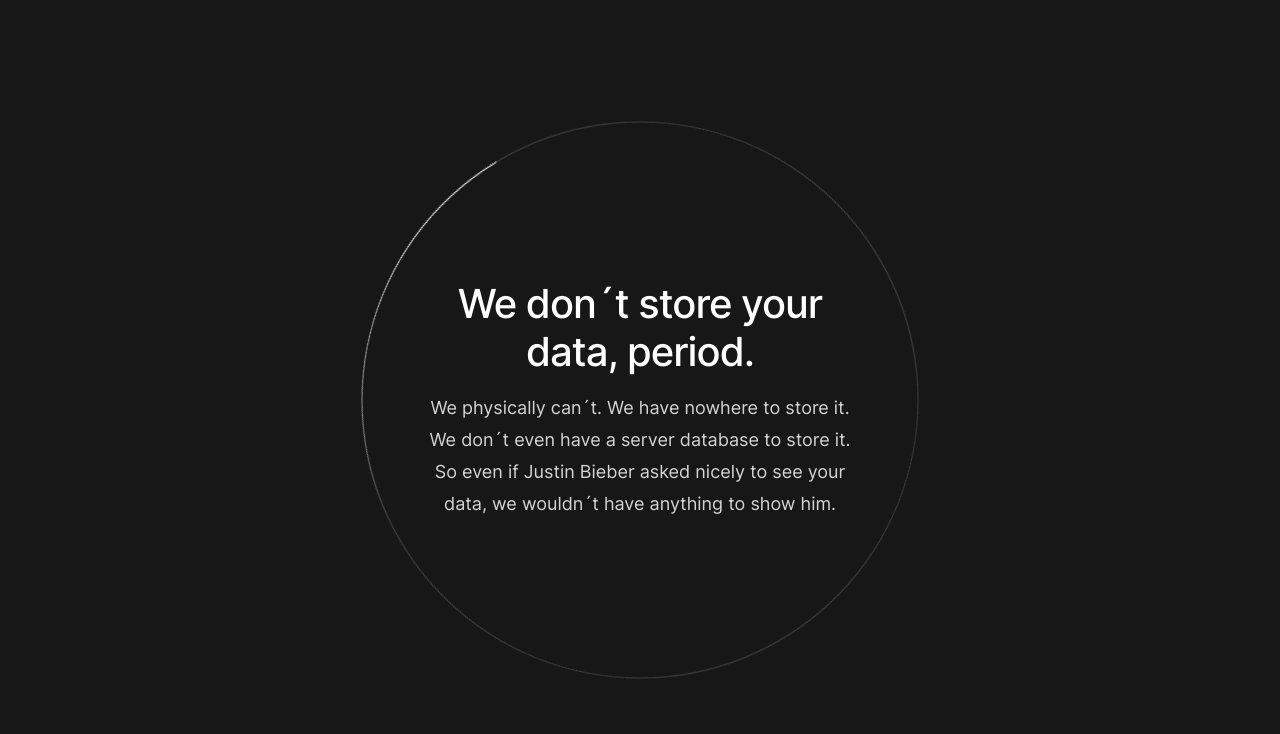
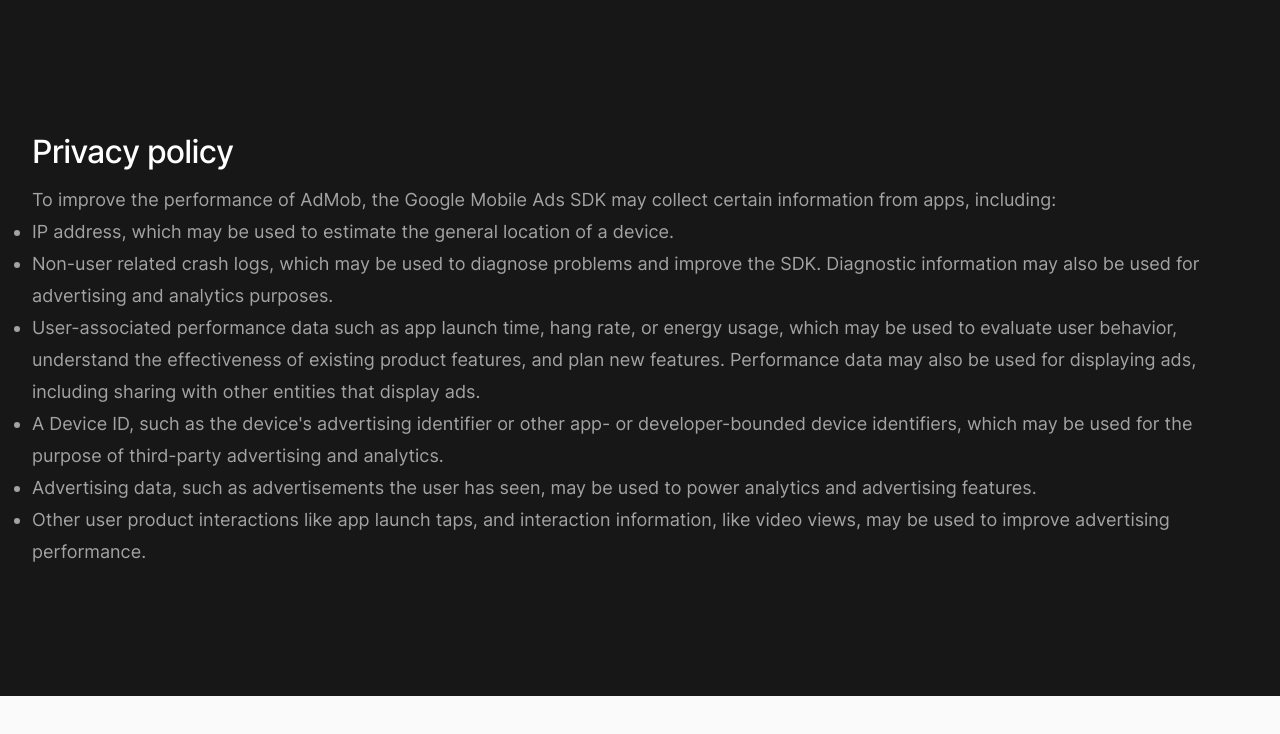
Before and after one commit to Pixeelix/elektrihindLandingPage, a Next.js app: page /privacy in a window 1280 px wide. Shown: the top 734 px of the page. Built offline with nearby package versions, Linux system fonts and the light colour scheme.

Commit message:
Privacy policy update

```diff
--- a/src/pages/privacy.jsx
+++ b/src/pages/privacy.jsx
@@ -9,22 +9,37 @@
         <title>Privacy</title>
       </Head>
 
+
       <section
-        id="get-free-shares-today"
-        className="h-full overflow-hidden bg-gray-900 py-20 sm:py-28"
+        id="privacy"
+        aria-label="Features for investing all your money"
+        className="bg-gray-900 py-20 sm:py-32"
       >
-        <div className="absolute top-1/2 left-20 -translate-y-1/2 sm:left-1/2 sm:-translate-x-1/2">
-          <CircleBackground color="#fff" className="animate-spin-slower" />
-        </div>
-        <Container className="absolute top-1/2 left-20 -translate-y-1/2 sm:left-1/2 sm:-translate-x-1/2">
-          <div className="mx-auto max-w-md sm:text-center">
-            <h2 className="text-3xl font-medium tracking-tight text-white sm:text-4xl">
-              We don´t store your data, period.
+        <Container>
+          <div className="mx-auto max-w-fit max-h-screen lg:mx-0 lg:max-w-fit">
+            <h2 className="text-3xl font-medium tracking-tight text-white">
+              Privacy policy
             </h2>
-            <p className="mt-4 text-lg text-gray-300">
-              We physically can´t. We have nowhere to store it. We don´t even
-              have a server database to store it. So even if Justin Bieber asked
-              nicely to see your data, we wouldn´t have anything to show him.
+            <p className="mt-2 text-lg text-gray-400">
+              To improve the performance of AdMob, the Google Mobile Ads SDK may collect certain information from apps, including:
+              <ul class="list-disc">
+                <li>IP address, which may be used to estimate the general location of a device.</li>
+              </ul>
+              <ul class="list-disc">
+                <li>Non-user related crash logs, which may be used to diagnose problems and improve the SDK. Diagnostic information may also be used for advertising and analytics purposes.</li>
+              </ul>
+              <ul class="list-disc">
+                <li>User-associated performance data such as app launch time, hang rate, or energy usage, which may be used to evaluate user behavior, understand the effectiveness of existing product features, and plan new features. Performance data may also be used for displaying ads, including sharing with other entities that display ads.</li>
+              </ul>
+              <ul class="list-disc">
+                <li>A Device ID, such as the device's advertising identifier or other app- or developer-bounded device identifiers, which may be used for the purpose of third-party advertising and analytics.</li>
+              </ul>
+              <ul class="list-disc">
+                <li>Advertising data, such as advertisements the user has seen, may be used to power analytics and advertising features.</li>
+              </ul>
+              <ul class="list-disc">
+                <li>Other user product interactions like app launch taps, and interaction information, like video views, may be used to improve advertising performance.</li>
+              </ul>
             </p>
           </div>
         </Container>
```
